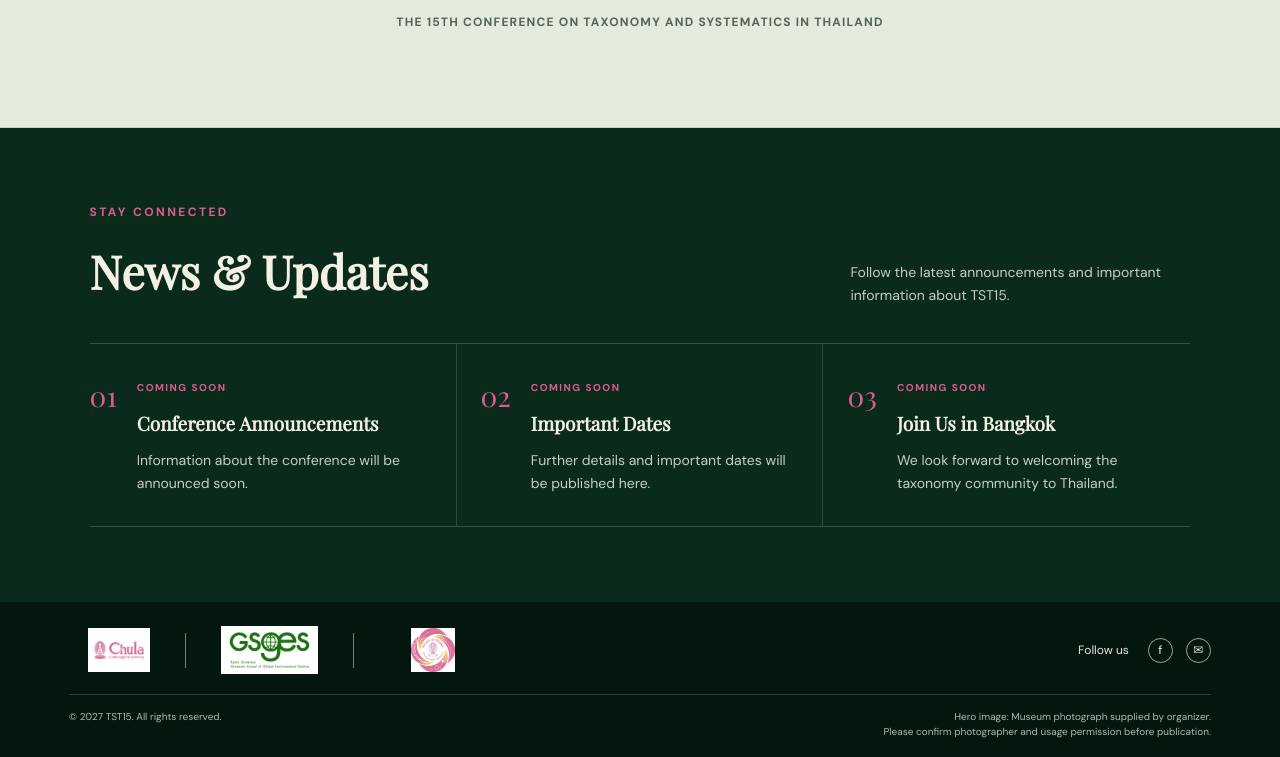
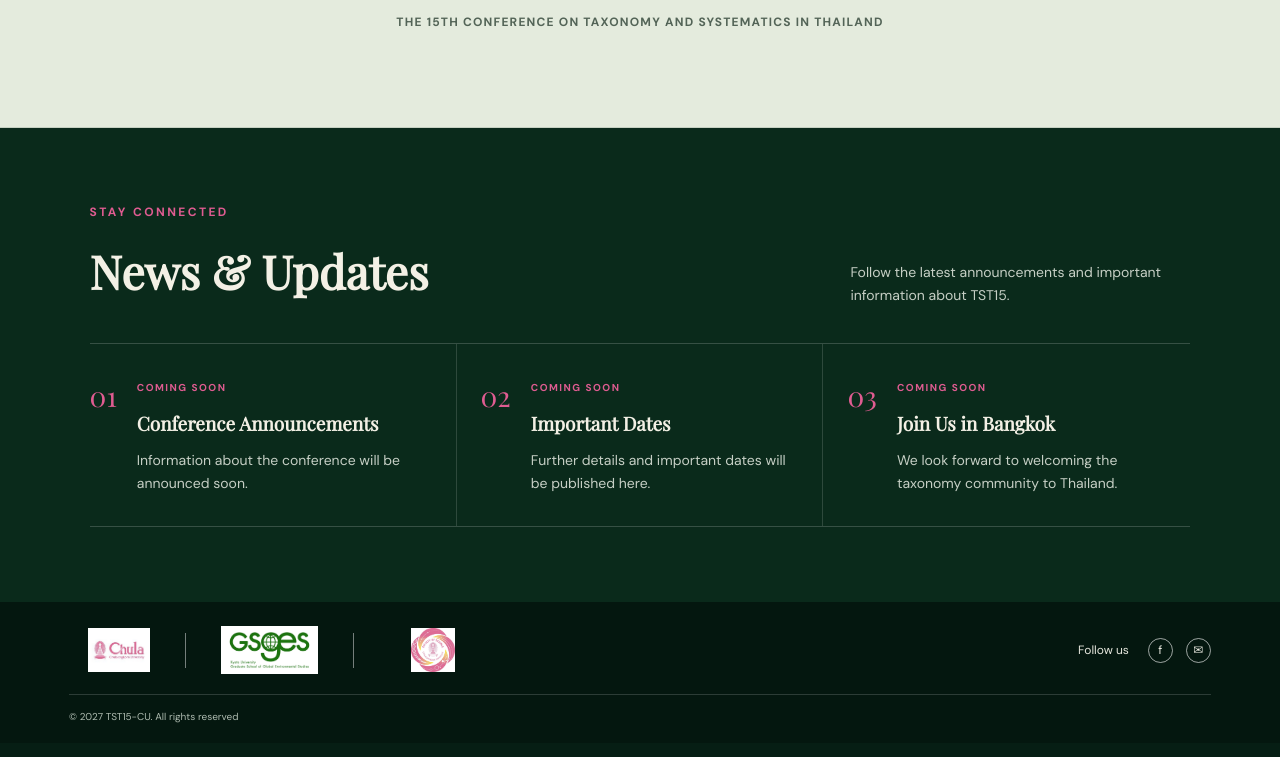
Before and after one commit to r-kasidit/tst15, a plain HTML site: page index.html in a window 1280 px wide. Shown: the part 1676-2433 px from the top of the page. Drawn offline with nearby package versions, Linux system fonts and the light colour scheme.

Commit message:
Add files via upload

```diff
--- a/index.html
+++ b/index.html
@@ -218,7 +218,8 @@
         <a href="#contact" aria-label="Facebook">f</a>
         <a href="#contact" aria-label="Email">✉</a></div>
     </div>
-    <div class="footer-bottom"><span>© 2027 TST15. All rights reserved.</span><span class="image-credit">Hero image: Museum photograph supplied by organizer.<br>Please confirm photographer and usage permission before publication.</span></div>
+    <div class="footer-bottom"><span>© 2027 TST15-CU. All rights reserved</span>
+    </div>
   </footer>
   <script src="https://unpkg.com/lucide@0.468.0/dist/umd/lucide.min.js"></script>
 <script>
```
